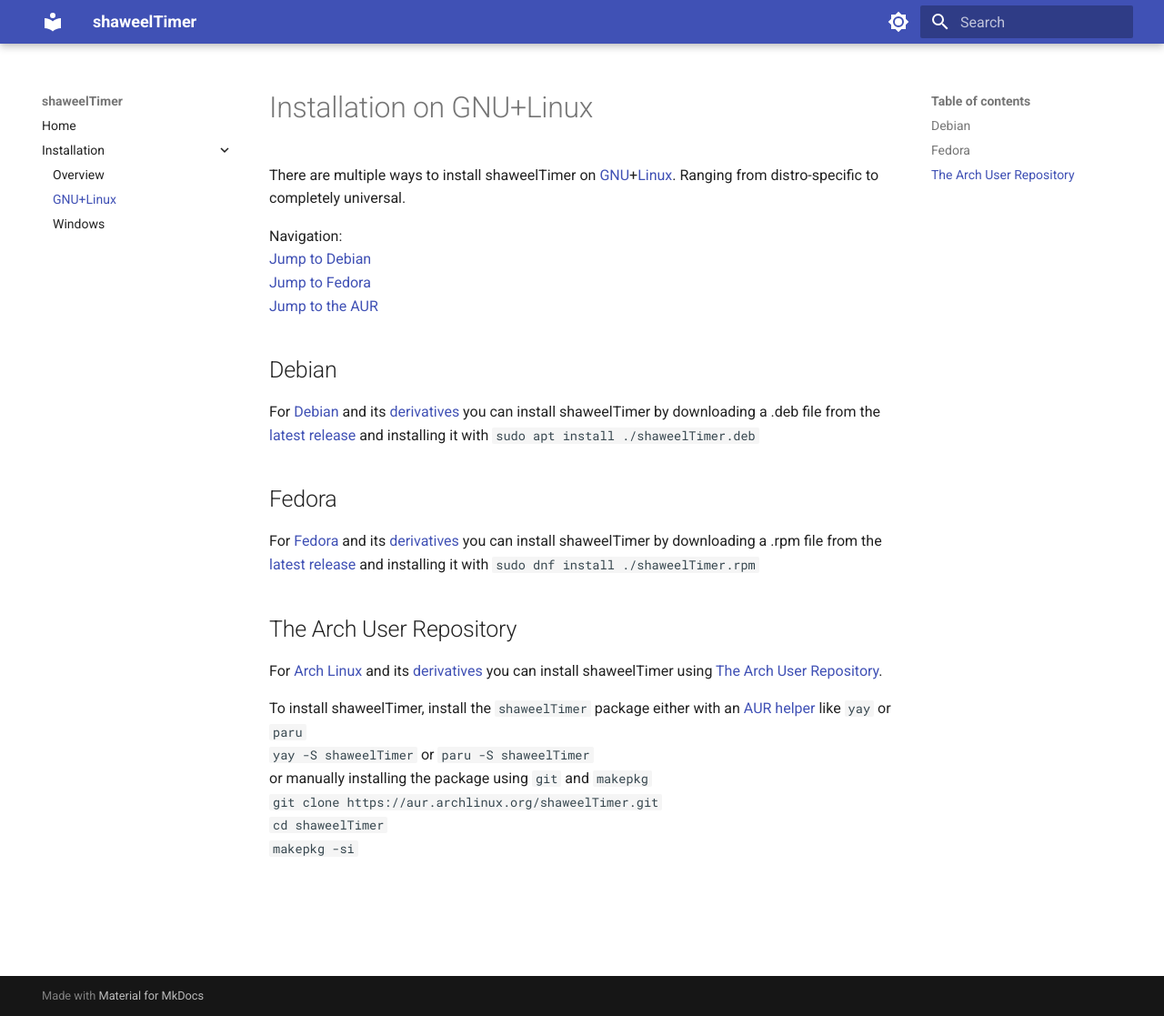
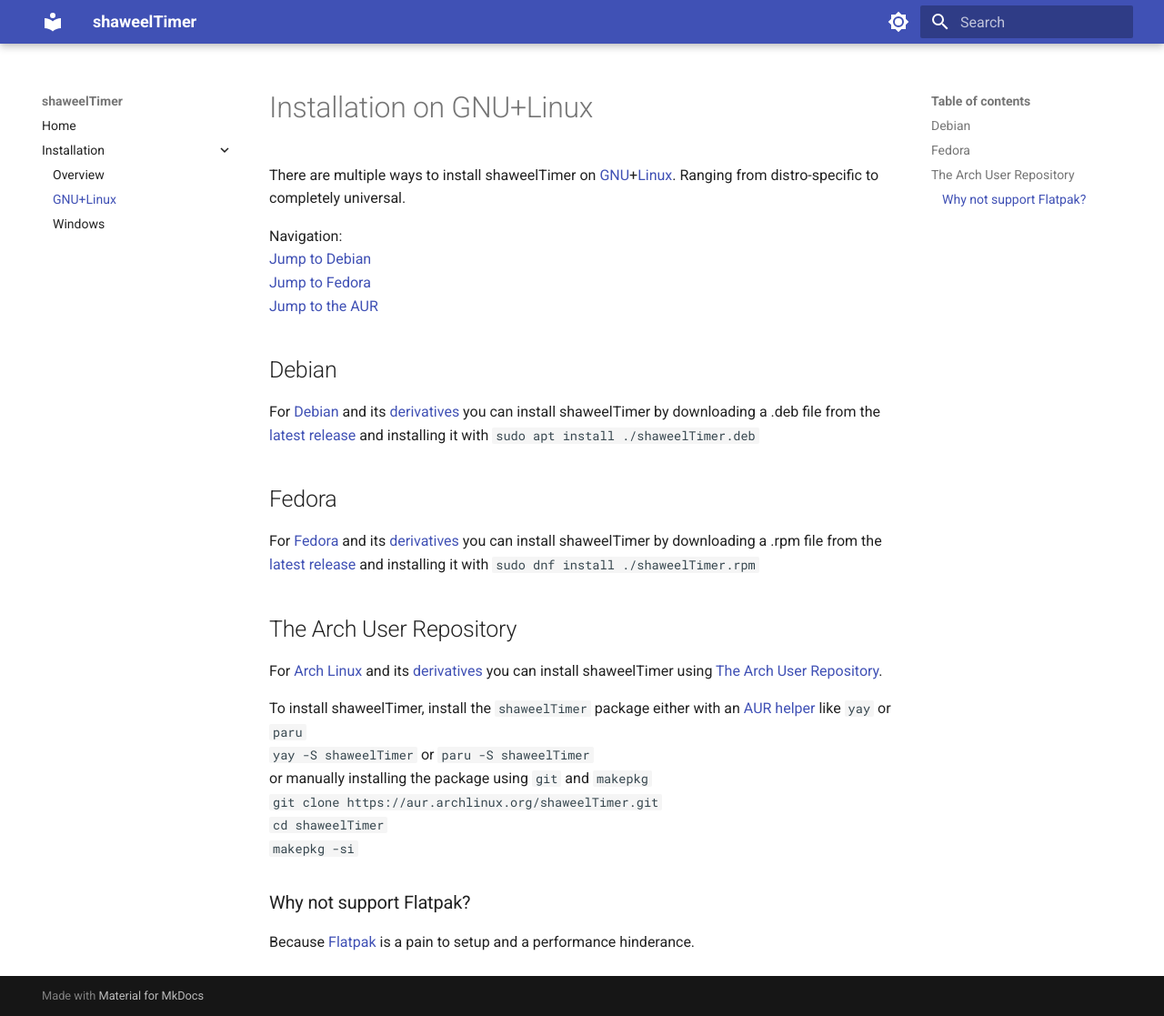
Before and after one commit to shaweel/shaweelTimerDocumentation, an MkDocs documentation site: the page built from docs/installation/linux.md, in a window 1280 px wide and 1117 px high. Shown: the whole window at 91% size. Built offline with MkDocs 1.6.1 and Material for MkDocs 9.7.7, drawn with Linux system fonts in a browser that asks for light colours.

Commit message:
Update linux.md

```diff
--- a/docs/installation/linux.md
+++ b/docs/installation/linux.md
@@ -20,3 +20,6 @@ or manually installing the package using `git` and `makepkg`
 `git clone https://aur.archlinux.org/shaweelTimer.git`
 `cd shaweelTimer`
 `makepkg -si`
+
+### Why not support Flatpak?
+Because [Flatpak](https://flatpak.org/) is a pain to setup and a performance hinderance.
```
